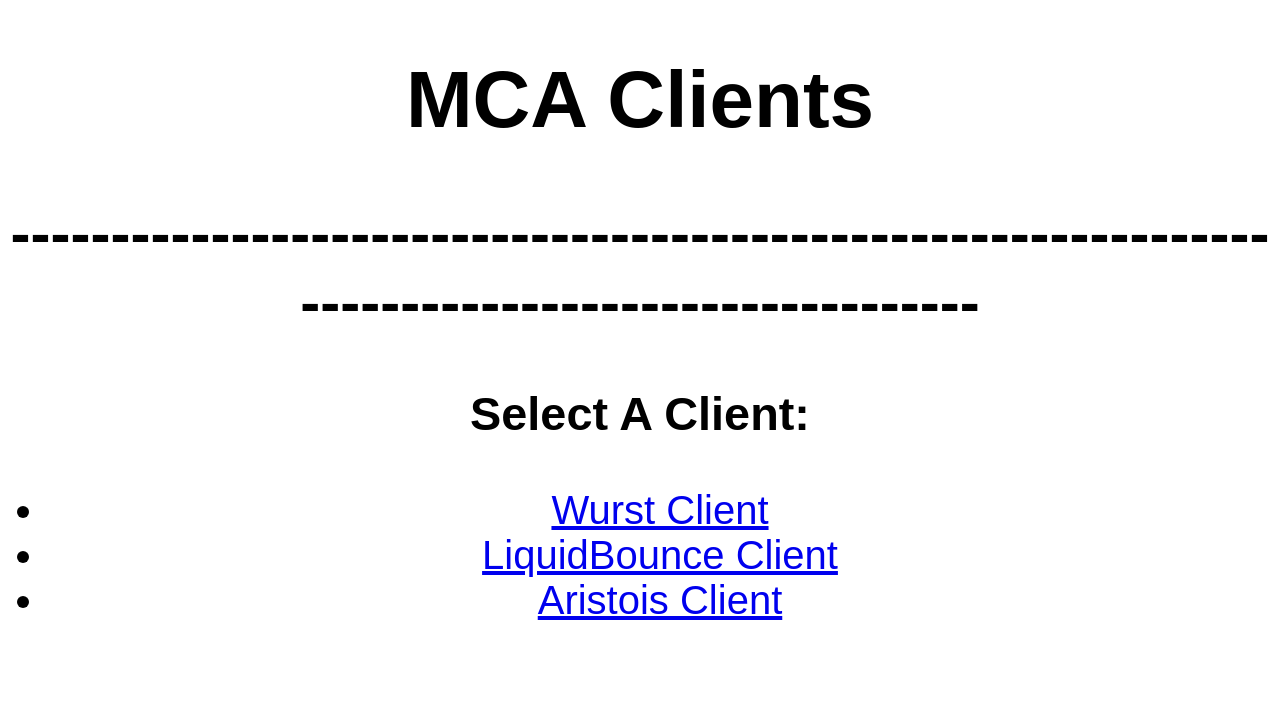
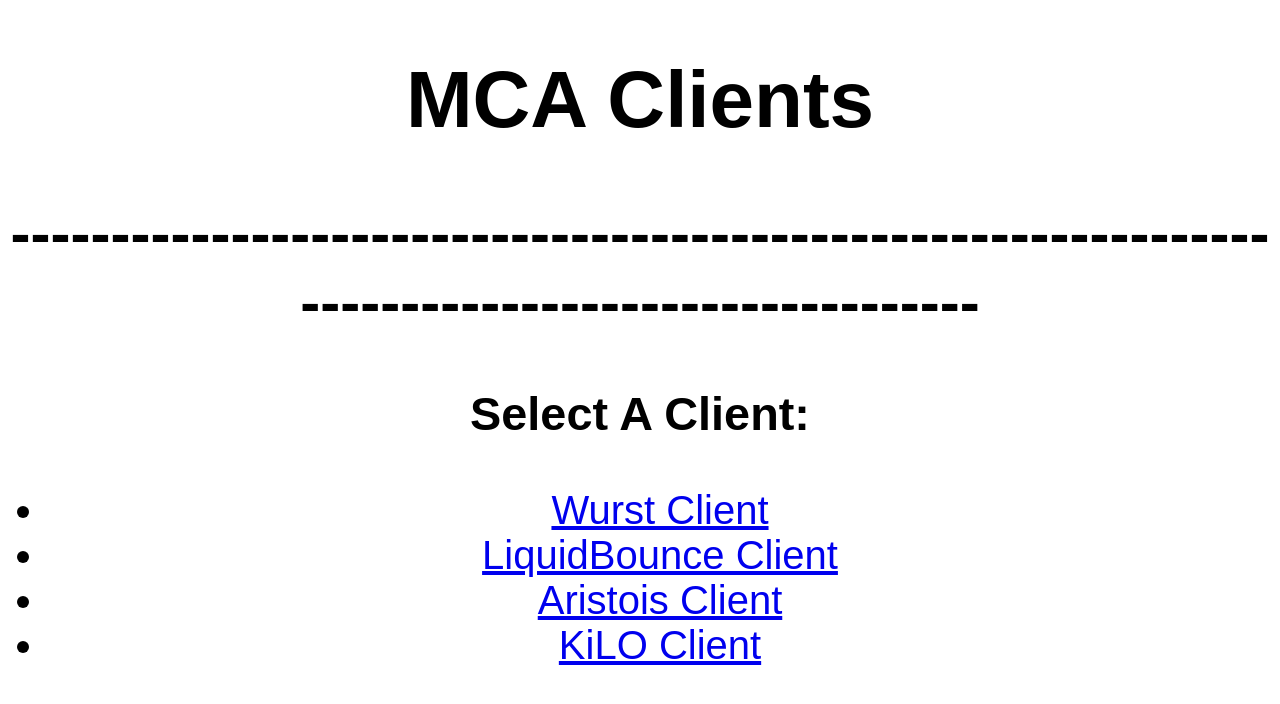
Before and after one commit to minecraftclientarchive/minecraftclientarchive.github.io, a plain HTML site: page index.html in a window 1280 px wide. Drawn offline with Linux system fonts and the light colour scheme.

Commit message:
Added KiLO Client

```diff
--- a/index.html
+++ b/index.html
@@ -19,6 +19,9 @@
                 <li>
                     <a href="aristois.html">Aristois Client</a>
                 </li>
+                <li>
+                    <a href="kilo.html">KiLO Client</a>
+                </li>
             </ul>
         </body>
     </html>
```
